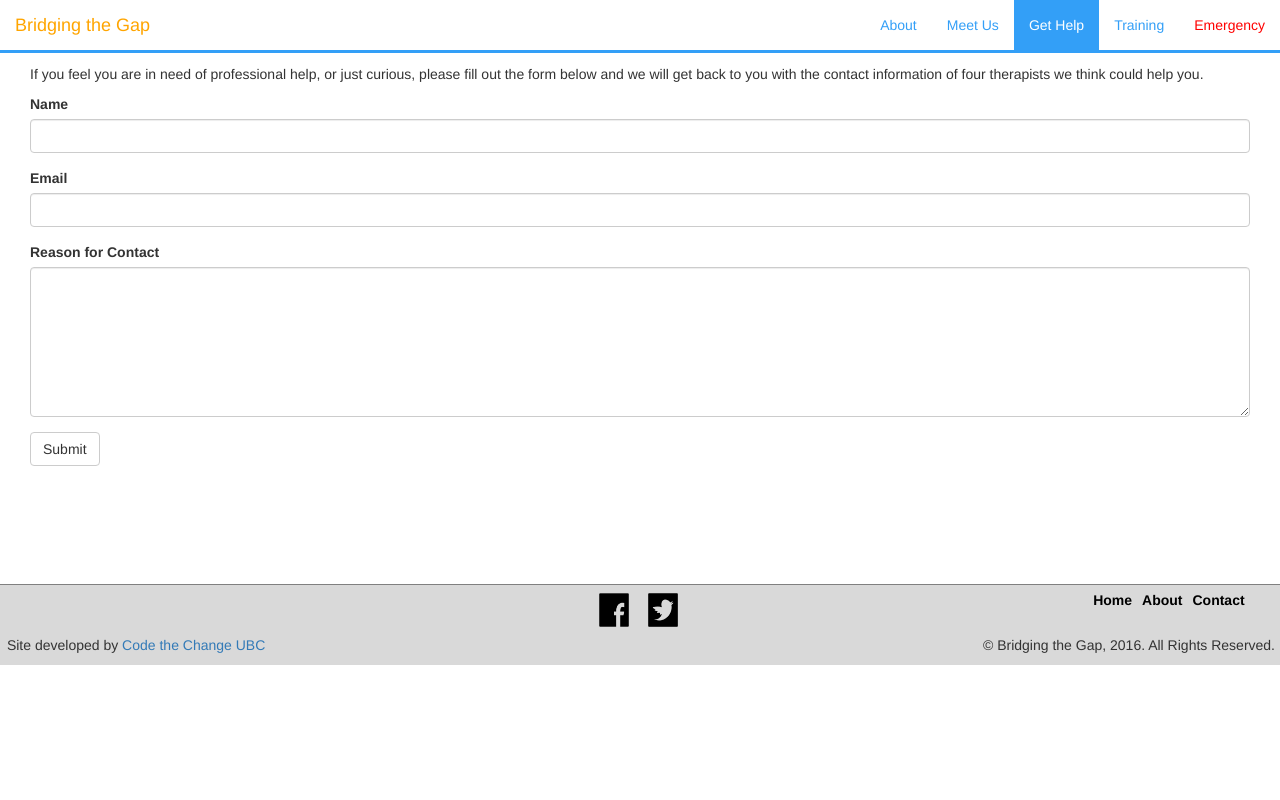
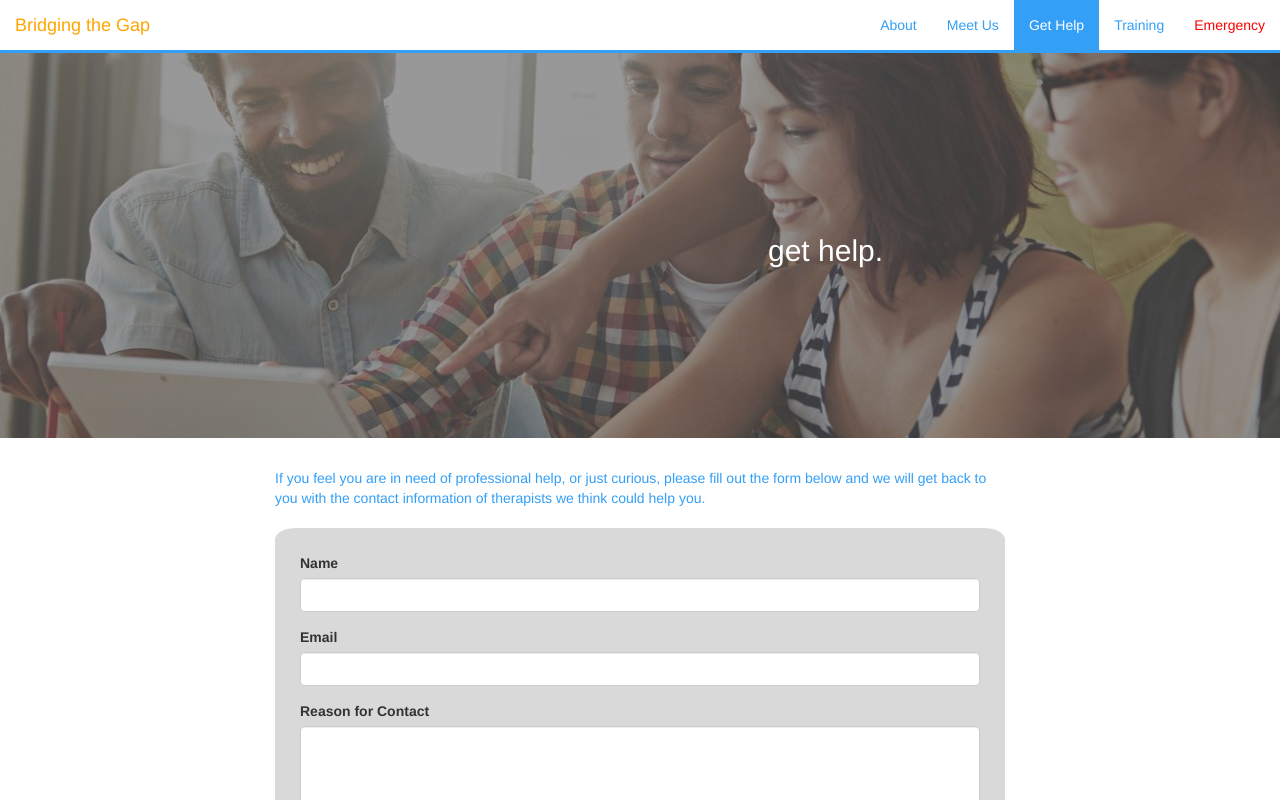
Before and after one commit to angadkalra/btg-site, a plain HTML site: page index.html at #/get-help in a window 1280 px wide. Both pictures are taken after a click on the item "Get Help". Shown: the top 800 px of the page. Drawn offline with nearby package versions, Linux system fonts and the light colour scheme; some packages are replaced by stand-ins of ours.

Commit message:
add basic styling to getHelp page

```diff
--- a/app/assets/stylesheets/main.css
+++ b/app/assets/stylesheets/main.css
@@ -345,19 +345,42 @@ header {
 ============ HELP PAGE ======================
 ===========================================*/
 
-.help-form-container {
-    padding-left: 3rem;
-    padding-rem: 3rem;
+.jumbotron-get-help {
+	background-image: url('/app/assets/images/filler4.png');
+	margin-top: -2%;
+	height: 50vh;
 }
 
-.help-form-container .form-group {
-    padding-right: 3rem;
+.jumbotron-get-help h2 {
+	color: white;
+	padding-top: 10%;
+	margin-left: 60%;
 }
 
-.help-form-container #reason {
-    height: 15rem;
+.help-content .get-help-form #reason {
+	height: 100px;
 }
 
+.help-content p {
+	color: #339FF7;
+	padding-bottom: 10px;
+}
+
+.help-content .get-help-form {
+	padding: 25px;
+	background-color: #d9d9d9;
+	border-radius: 3%;
+}
+
+.help-content .get-help-form .btn {
+	background-color: #339FF7;
+	border-color: #339FF7;
+	color: white;
+}
+
+.help-content .get-help-form button:hover {
+	text-decoration: underline;
+}
 
 
 /* ===========================================
--- a/views/getHelpView.html
+++ b/views/getHelpView.html
@@ -1,6 +1,11 @@
-<div class="help-form-container">
-	<p>If you feel you are in need of professional help, or just curious, please fill out the form below and we will get back to you with the contact information of four therapists we think could help you.</p>
-    <form class="from-horizontal">
+<div class="jumbotron jumbotron-get-help">
+    <h2>get help.</h2>
+</div>
+
+<div class="container help-content">
+    <div class="col-sm-8 col-sm-offset-2">
+        <p class="preamble">If you feel you are in need of professional help, or just curious, please fill out the form below and we will get back to you with the contact information of therapists we think could help you.</p>
+        <form class="get-help-form">
             <div class="form-group">
                 <label class="control-label" for="name">Name</label><br/>
                 <input id="name" name="name" type="text" value="" size="30" class="form-control" />
@@ -16,3 +21,4 @@
             <button id="submit" type="submit" class="btn btn-default">Submit</button>
         </form>
     </div>
+</div>
```
Lines whose indentation alone changed are shown as unchanged.
